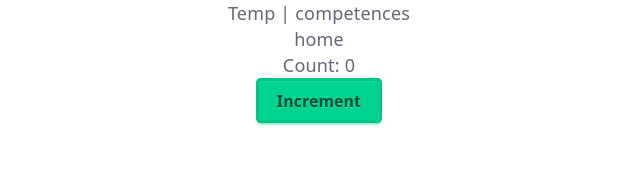
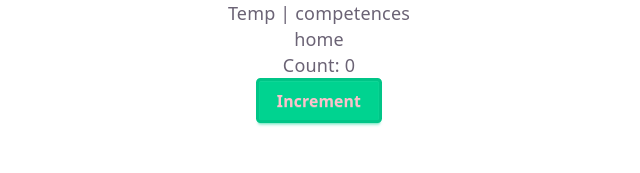
Before and after one commit to mkuciapski/CompetencesDzienne2026React, a React (Vite) app: page / in a window 1280 px wide. Shown: the top 173 px of the page, without its empty margins (321-961 px from the left). Built offline with nearby package versions, Linux system fonts and the light colour scheme.

Commit message:
style, class

```diff
--- a/src/assets/Competences.ts
+++ b/src/assets/Competences.ts
@@ -2,7 +2,7 @@ export const competences = [
   {
     Id: 1,
     Name: "Bootstrap",
-    Level: 4,
+    Level: 0,
     Picture: "bootstrap.svg",
     Description: "Wersja 3",
   },
--- a/src/components/ButtonCounter.tsx
+++ b/src/components/ButtonCounter.tsx
@@ -8,7 +8,11 @@ const ButtonCounter = () => {
   return (
     <div>
       <p>Count: {count}</p>
-      <button class="btn btn-success" onClick={increaseCounter}>
+      <button
+        className={`btn btn-success ${count > 3 ? "text-lg" : "text-default"}`}
+        onClick={increaseCounter}
+        style={{ color: count > 3 ? "orange" : "pink" }}
+      >
         Increment
       </button>
     </div>
--- a/src/views/CompetencesView.tsx
+++ b/src/views/CompetencesView.tsx
@@ -2,7 +2,9 @@ import { competences } from "../assets/Competences";
 
 export default function Competences() {
   // const [competence] = useState(competences[1]);
-  const listCompetences = competences.map((competence) => (
+  const listCompetences = competences.map(
+    (competence) =>
+      competence.Level > 0 && (
         <div className="card bg-base-100 w-48 shadow-sm card-spacing">
           <h2 className="text-center text-xl uppercase">{competence.Name}</h2>
           <img src={`assets/${competence.Picture}`} />
@@ -11,7 +13,8 @@ export default function Competences() {
             {competence.Description && <p> Opis: {competence.Description}</p>}
           </div>
         </div>
-  ));
+      ),
+  );
   return (
     <div className="flex flex-wrap justify-center gap-2">{listCompetences}</div>
   );
```
Lines whose indentation alone changed are shown as unchanged.
